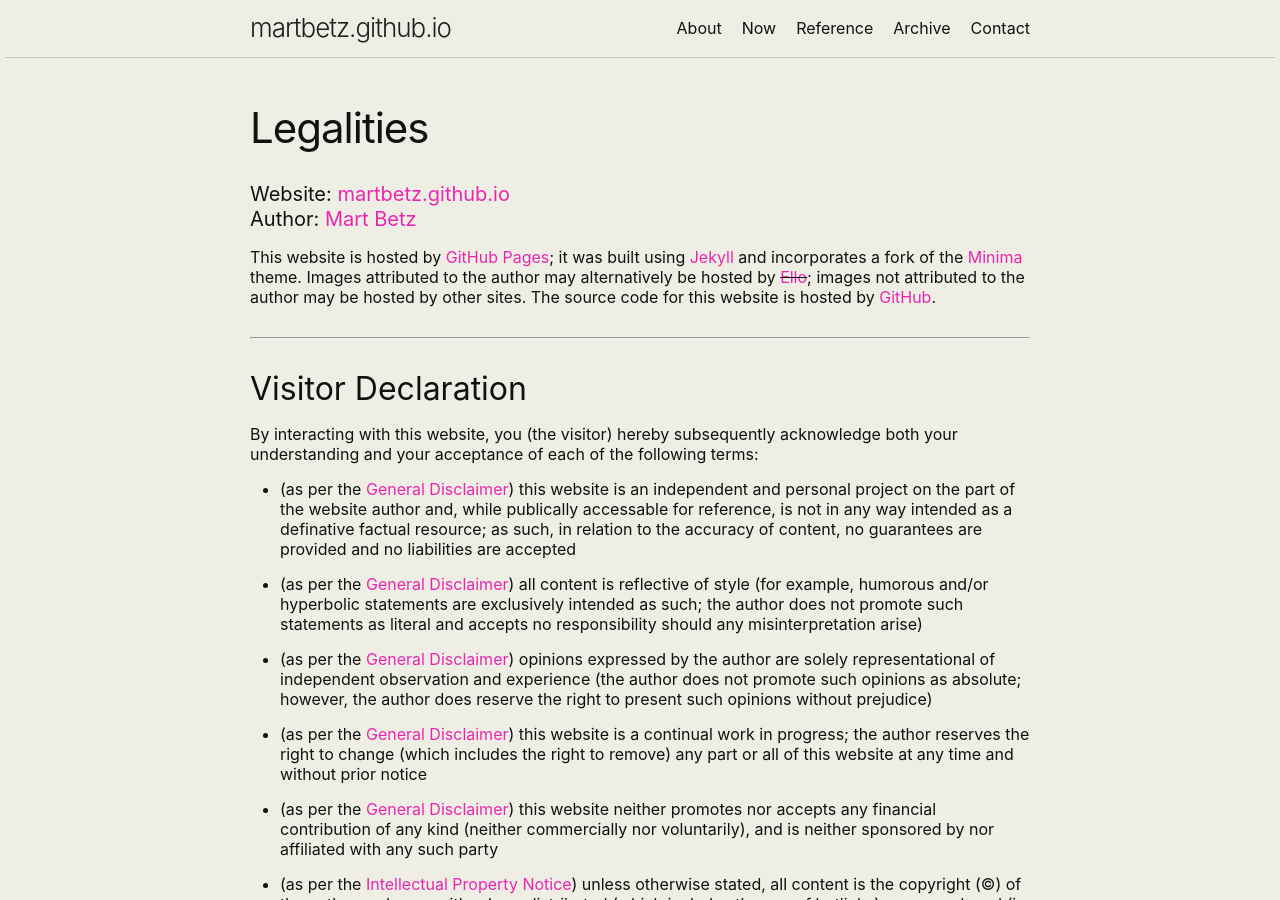
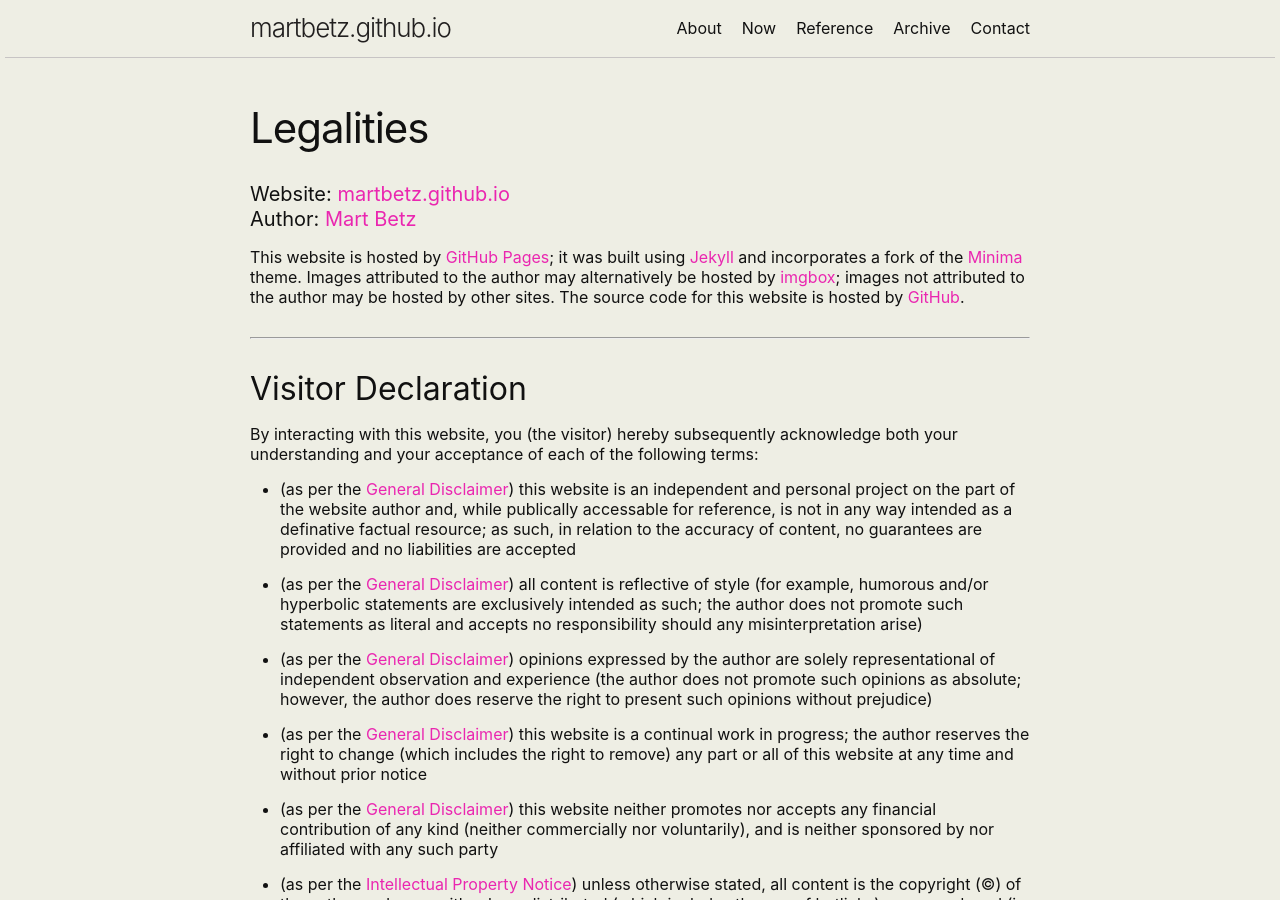
Before and after one commit to martbetz/martbetz.github.io, a Jekyll site: the page built from terms-and-conditions.md, in a window 1280 px wide and 900 px high. Built offline with Jekyll 4.4.1, drawn with Linux system fonts in a browser that asks for light colours.

Commit message:
Update terms-and-conditions.md

```diff
--- a/terms-and-conditions.md
+++ b/terms-and-conditions.md
@@ -9,7 +9,7 @@
 Author: <a href="https://github.com/martbetz">Mart Betz</a>
 </h4>
 <p>
-This website is hosted by <a href="https://pages.github.com">GitHub Pages</a>; it was built using <a href="https://jekyllrb.com">Jekyll</a> and incorporates a fork of the <a href="https://jekyll.github.io/minima/about/">Minima</a> theme. Images attributed to the author may alternatively be hosted by <s><a href="https://martbetz.github.io/social404.html">Ello</a></s>; images not attributed to the author may be hosted by other sites. The source code for this website is hosted by <a href="github.com">GitHub</a>.
+This website is hosted by <a href="https://pages.github.com">GitHub Pages</a>; it was built using <a href="https://jekyllrb.com">Jekyll</a> and incorporates a fork of the <a href="https://jekyll.github.io/minima/about/">Minima</a> theme. Images attributed to the author may alternatively be hosted by <!-- <s><a href="https://martbetz.github.io/social404.html">Ello</a></s> --> <a href="https://imgbox.com">imgbox</a>; images not attributed to the author may be hosted by other sites. The source code for this website is hosted by <a href="github.com">GitHub</a>.
 </p>
 <hr>
 <!--
```
